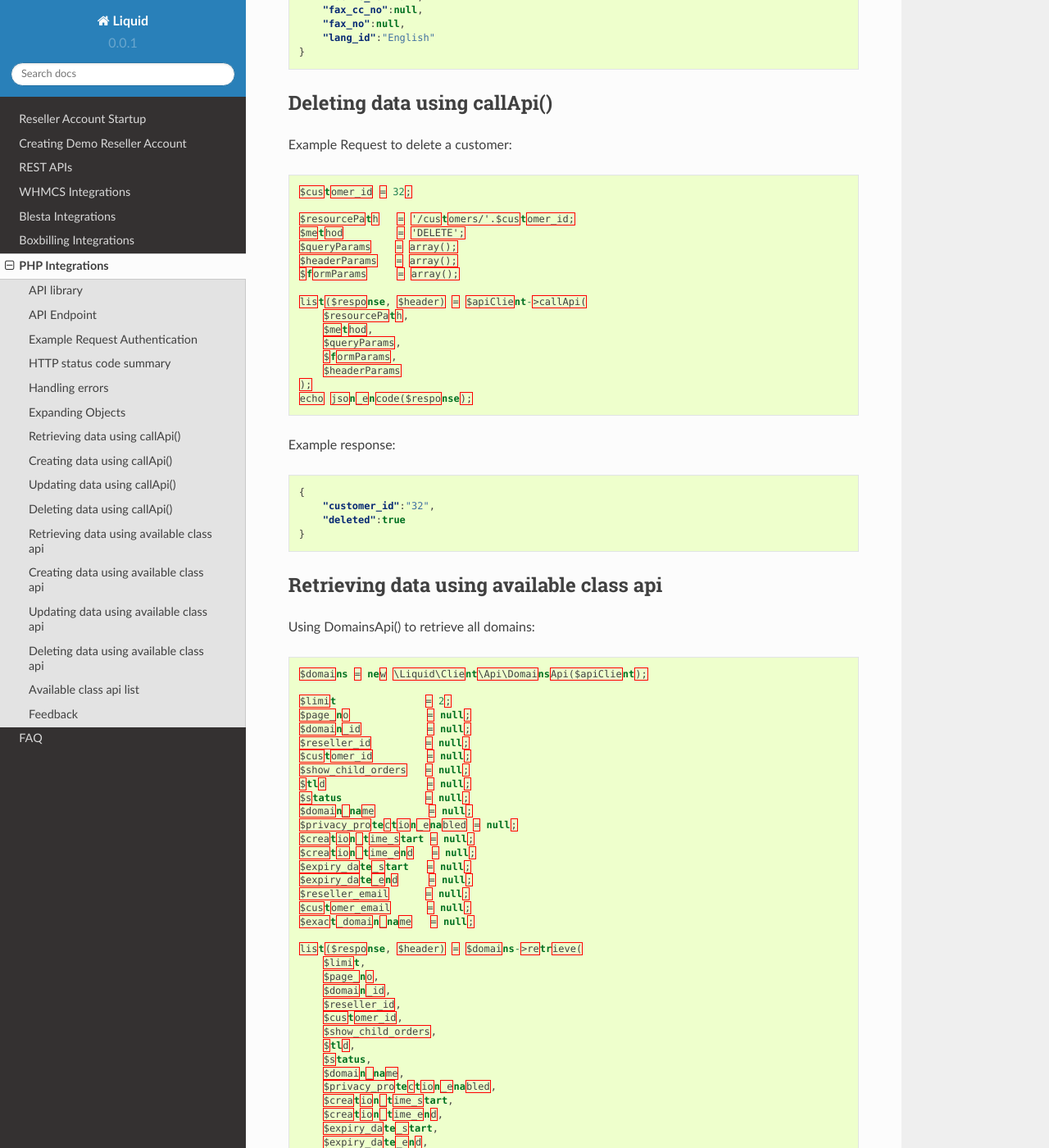
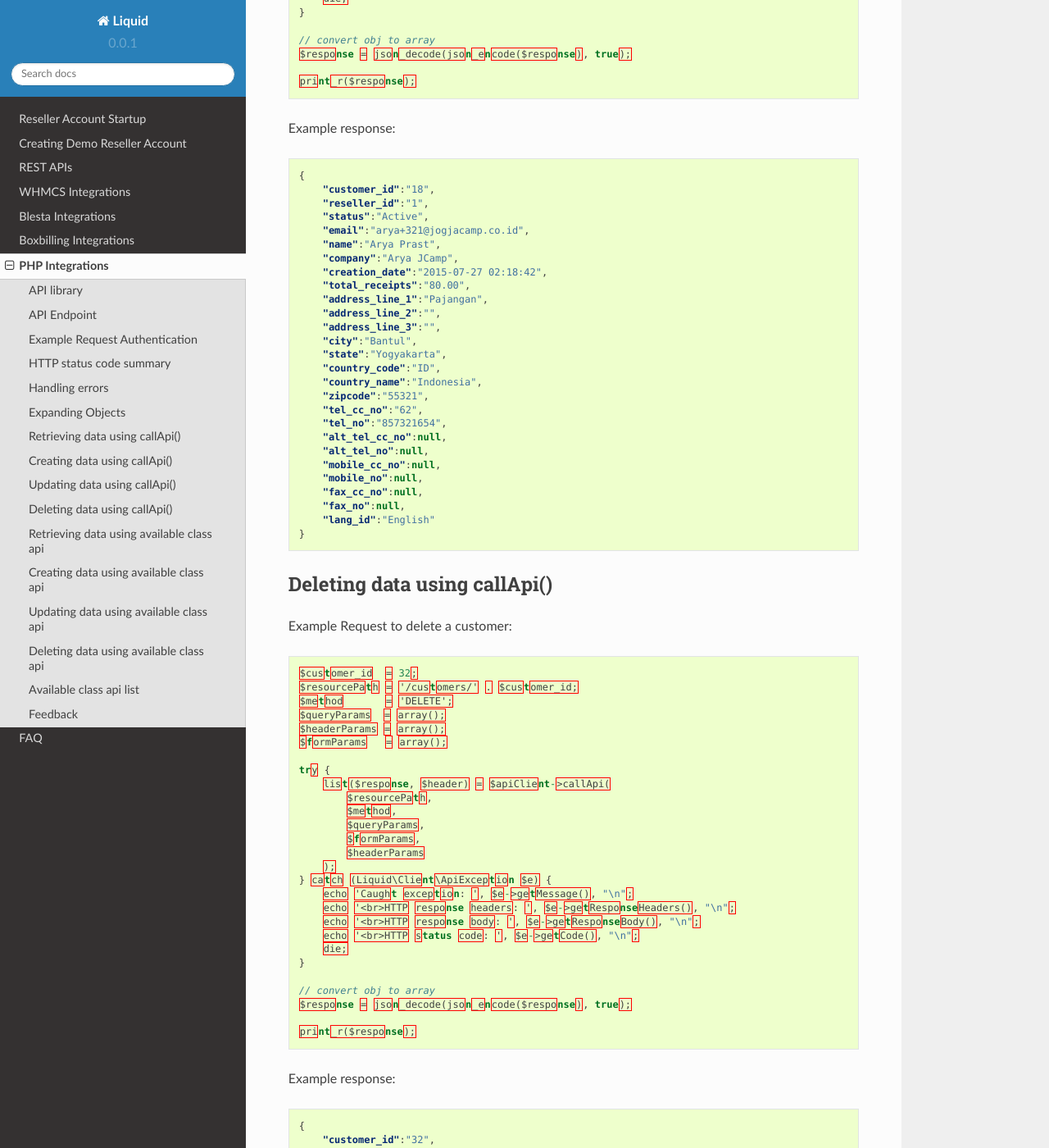
Before and after one commit to liquidregistrar/liquid-docs, a Sphinx documentation site: the page built from docs/source/php.rst, in a window 1280 px wide and 1400 px high, scrolled down 5783 px. Shown: the whole window at 82% size. Built offline with Sphinx 7.4.7 and the Read the Docs theme 2.0.0, drawn with Linux system fonts in a browser that asks for light colours; some of the changed text lies outside the part shown.

Commit message:
add try catch

```diff
--- a/docs/source/php.rst
+++ b/docs/source/php.rst
@@ -91,22 +91,34 @@ Example Request to retrieve all domains with params:
 
 .. sourcecode:: json
 
-    $resourcePath   = '/domains';
-    $method         = 'GET';
-    $formParams    = array();
-    $headerParams   = array();
+    $resourcePath = '/domains';
+    $method       = 'GET';
+    $formParams   = array();
+    $headerParams = array();
 
-    $queryParams['limit'] = 2;
+    $queryParams['limit'] = 100;
     $queryParams['tld']   = 'com';
 
-    list($response, $header) = $apiClient->callApi(
-        $resourcePath,
-        $method,
-        $queryParams,
-        $formParams,
-        $headerParams
-    );
-    echo json_encode($response);
+    try {
+        list($response, $header) = $apiClient->callApi(
+            $resourcePath,
+            $method,
+            $queryParams,
+            $formParams,
+            $headerParams
+        );
+    } catch (Liquid\Client\ApiException $e) {
+        echo 'Caught exception: ', $e->getMessage(), "\n";
+        echo '<br>HTTP response headers: ', $e->getResponseHeaders(), "\n";
+        echo '<br>HTTP response body: ', $e->getResponseBody(), "\n";
+        echo '<br>HTTP status code: ', $e->getCode(), "\n";
+        die;
+    }
+
+    // convert obj to array
+    $response = json_decode(json_encode($response), true);
+
+    print_r($response);
 
 Example response:
 
@@ -222,14 +234,26 @@ Example Request to create a new customer:
     $formParams['tel_cc_no']      = 62;
     $formParams['tel_no']         = 857321654;
 
-    list($response, $header) = $apiClient->callApi(
-        $resourcePath,
-        $method,
-        $queryParams,
-        $formParams,
-        $headerParams
-    );
-    echo json_encode($response);
+    try {
+        list($response, $header) = $apiClient->callApi(
+            $resourcePath,
+            $method,
+            $queryParams,
+            $formParams,
+            $headerParams
+        );
+    } catch (Liquid\Client\ApiException $e) {
+        echo 'Caught exception: ', $e->getMessage(), "\n";
+        echo '<br>HTTP response headers: ', $e->getResponseHeaders(), "\n";
+        echo '<br>HTTP response body: ', $e->getResponseBody(), "\n";
+        echo '<br>HTTP status code: ', $e->getCode(), "\n";
+        die;
+    }
+
+    // convert obj to array
+    $response = json_decode(json_encode($response), true);
+
+    print_r($response);
 
 Example response:
 
@@ -272,8 +296,7 @@ Example Request to update a customer:
 .. sourcecode:: json
 
     $customer_id    = 18;
-
-    $resourcePath   = '/customers/'.$customer_id;
+    $resourcePath   = '/customers/' . $customer_id;
     $method         = 'PUT';
     $queryParams    = array();
     $headerParams   = array();
@@ -289,14 +312,26 @@ Example Request to update a customer:
     $formParams['tel_cc_no']      = 62;
     $formParams['tel_no']         = 857321654;
 
-    list($response, $header) = $apiClient->callApi(
-        $resourcePath,
-        $method,
-        $queryParams,
-        $formParams,
-        $headerParams
-    );
-    echo json_encode($response);
+    try {
+        list($response, $header) = $apiClient->callApi(
+            $resourcePath,
+            $method,
+            $queryParams,
+            $formParams,
+            $headerParams
+        );
+    } catch (Liquid\Client\ApiException $e) {
+        echo 'Caught exception: ', $e->getMessage(), "\n";
+        echo '<br>HTTP response headers: ', $e->getResponseHeaders(), "\n";
+        echo '<br>HTTP response body: ', $e->getResponseBody(), "\n";
+        echo '<br>HTTP status code: ', $e->getCode(), "\n";
+        die;
+    }
+
+    // convert obj to array
+    $response = json_decode(json_encode($response), true);
+
+    print_r($response);
 
 Example response:
 
@@ -338,22 +373,33 @@ Example Request to delete a customer:
 
 .. sourcecode:: json
 
-    $customer_id = 32;
+    $customer_id  = 32;
+    $resourcePath = '/customers/' . $customer_id;
+    $method       = 'DELETE';
+    $queryParams  = array();
+    $headerParams = array();
+    $formParams   = array();
 
-    $resourcePath   = '/customers/'.$customer_id;
-    $method         = 'DELETE';
-    $queryParams    = array();
-    $headerParams   = array();
-    $formParams     = array();
+    try {
+        list($response, $header) = $apiClient->callApi(
+            $resourcePath,
+            $method,
+            $queryParams,
+            $formParams,
+            $headerParams
+        );
+    } catch (Liquid\Client\ApiException $e) {
+        echo 'Caught exception: ', $e->getMessage(), "\n";
+        echo '<br>HTTP response headers: ', $e->getResponseHeaders(), "\n";
+        echo '<br>HTTP response body: ', $e->getResponseBody(), "\n";
+        echo '<br>HTTP status code: ', $e->getCode(), "\n";
+        die;
+    }
 
-    list($response, $header) = $apiClient->callApi(
-        $resourcePath,
-        $method,
-        $queryParams,
-        $formParams,
-        $headerParams
-    );
-    echo json_encode($response);
+    // convert obj to array
+    $response = json_decode(json_encode($response), true);
+
+    print_r($response);
 
 Example response:
 
@@ -372,46 +418,58 @@ Using DomainsApi() to retrieve all domains:
 
 .. sourcecode:: json
 
-    $domains = new \Liquid\Client\Api\DomainsApi($apiClient);
+    $apiDomains = new \Liquid\Client\Api\DomainsApi($apiClient);
 
-    $limit               = 2;
-    $page_no             = null;
-    $domain_id           = null;
-    $reseller_id         = null;
-    $customer_id         = null;
-    $show_child_orders   = null;
-    $tld                 = null;
-    $status              = null;
-    $domain_name         = null;
+    $limit                      = 2;
+    $page_no                    = null;
+    $domain_id                  = null;
+    $reseller_id                = null;
+    $customer_id                = null;
+    $show_child_orders          = null;
+    $tld                        = null;
+    $status                     = null;
+    $domain_name                = null;
     $privacy_protection_enabled = null;
-    $creation_time_start = null;
-    $creation_time_end   = null;
-    $expiry_date_start   = null;
-    $expiry_date_end     = null;
-    $reseller_email      = null;
-    $customer_email      = null;
-    $exact_domain_name   = null;
+    $creation_time_start        = null;
+    $creation_time_end          = null;
+    $expiry_date_start          = null;
+    $expiry_date_end            = null;
+    $reseller_email             = null;
+    $customer_email             = null;
+    $exact_domain_name          = null;
 
-    list($response, $header) = $domains->retrieve(
-        $limit,
-        $page_no,
-        $domain_id,
-        $reseller_id,
-        $customer_id,
-        $show_child_orders,
-        $tld,
-        $status,
-        $domain_name,
-        $privacy_protection_enabled,
-        $creation_time_start,
-        $creation_time_end,
-        $expiry_date_start,
-        $expiry_date_end,
-        $reseller_email,
-        $customer_email,
-        $exact_domain_name
-    );
-    echo json_encode($response);
+    try {
+        list($response, $header) = $apiDomains->retrieve(
+            $limit,
+            $page_no,
+            $domain_id,
+            $reseller_id,
+            $customer_id,
+            $show_child_orders,
+            $tld,
+            $status,
+            $domain_name,
+            $privacy_protection_enabled,
+            $creation_time_start,
+            $creation_time_end,
+            $expiry_date_start,
+            $expiry_date_end,
+            $reseller_email,
+            $customer_email,
+            $exact_domain_name
+        );
+    } catch (Liquid\Client\ApiException $e) {
+        echo 'Caught exception: ', $e->getMessage(), "\n";
+        echo '<br>HTTP response headers: ', $e->getResponseHeaders(), "\n";
+        echo '<br>HTTP response body: ', $e->getResponseBody(), "\n";
+        echo '<br>HTTP status code: ', $e->getCode(), "\n";
+        die;
+    }
+
+    // convert obj to array
+    $response = json_decode(json_encode($response), true);
+
+    print_r($response);
 
 Example response:
 
@@ -510,18 +568,30 @@ Using BillingApi() to add fund a reseller:
 
 .. sourcecode:: json
 
-    $billing = new \Liquid\Client\Api\BillingApi($apiClient);
+    $apiBilling = new \Liquid\Client\Api\BillingApi($apiClient);
 
-    $reseller_id    = 113;
-    $amount         = 150;
-    $description    = 'add fund from API';
+    $reseller_id = 113;
+    $amount      = 150;
+    $description = 'add fund from API';
 
-    list($response, $header) = $billing->addFundReseller(
-        $reseller_id,
-        $amount,
-        $description
-    );
-    echo json_encode($response);
+    try {
+        list($response, $header) = $apiBilling->addFundReseller(
+            $reseller_id,
+            $amount,
+            $description
+        );
+    } catch (Liquid\Client\ApiException $e) {
+        echo 'Caught exception: ', $e->getMessage(), "\n";
+        echo '<br>HTTP response headers: ', $e->getResponseHeaders(), "\n";
+        echo '<br>HTTP response body: ', $e->getResponseBody(), "\n";
+        echo '<br>HTTP status code: ', $e->getCode(), "\n";
+        die;
+    }
+
+    // convert obj to array
+    $response = json_decode(json_encode($response), true);
+
+    print_r($response);
 
 Example response:
 
@@ -546,53 +616,64 @@ Using ResellersApi() to update a reseller:
 
 .. sourcecode:: json
 
-    $reseller = new \Liquid\Client\Api\ResellersApi($apiClient);
+    $apiReseller = new \Liquid\Client\Api\ResellersApi($apiClient);
 
-    $reseller_id    = 113;
-    $email          = 'arya+15@jogjacamp.co.id';
-    $name           = 'Arya Prast';
-    $company        = 'Arya JCamp';
-    $address_line_1 = 'Pajangan';
-    $city           = 'Bantul';
-    $state          = 'Yogyakarta';
-    $country_code   = 'ID';
-    $zipcode        = '55321';
-    $tel_cc_no      = 62;
-    $tel_no         = 8579321465;
-    $selling_currency  = 'USD';
-    $address_line_2 = null;
-    $address_line_3 = null;
-    $alt_tel_cc_no  = null;
-    $alt_tel_no     = null;
-    $mobile_cc_no   = null;
-    $mobile_no      = null;
-    $fax_cc_no      = null;
-    $fax_no         = null;
+    $reseller_id      = 113;
+    $email            = 'arya+15@jogjacamp.co.id';
+    $name             = 'Arya Prast';
+    $company          = 'Arya JCamp';
+    $address_line_1   = 'Pajangan';
+    $city             = 'Bantul';
+    $state            = 'Yogyakarta';
+    $country_code     = 'ID';
+    $zipcode          = '55321';
+    $tel_cc_no        = 62;
+    $tel_no           = 8579321465;
+    $selling_currency = 'USD';
+    $address_line_2   = null;
+    $address_line_3   = null;
+    $alt_tel_cc_no    = null;
+    $alt_tel_no       = null;
+    $mobile_cc_no     = null;
+    $mobile_no        = null;
+    $fax_cc_no        = null;
+    $fax_no           = null;
 
+    try {
+        list($response, $header) = $apiReseller->updateReseller(
+            $reseller_id,
+            $email,
+            $name,
+            $company,
+            $address_line_1,
+            $city,
+            $state,
+            $country_code,
+            $zipcode,
+            $tel_cc_no,
+            $tel_no,
+            $selling_currency,
+            $address_line_2,
+            $address_line_3,
+            $alt_tel_cc_no,
+            $alt_tel_no,
+            $mobile_cc_no,
+            $mobile_no,
+            $fax_cc_no,
+            $fax_no
+        );
+    } catch (Liquid\Client\ApiException $e) {
+        echo 'Caught exception: ', $e->getMessage(), "\n";
+        echo '<br>HTTP response headers: ', $e->getResponseHeaders(), "\n";
+        echo '<br>HTTP response body: ', $e->getResponseBody(), "\n";
+        echo '<br>HTTP status code: ', $e->getCode(), "\n";
+        die;
+    }
 
-    list($response, $header) = $reseller->updateReseller(
-        $reseller_id,
-        $email,
-        $name,
-        $company,
-        $address_line_1,
-        $city,
-        $state,
-        $country_code,
-        $zipcode,
-        $tel_cc_no,
-        $tel_no,
-        $selling_currency,
-        $address_line_2,
-        $address_line_3,
-        $alt_tel_cc_no,
-        $alt_tel_no,
-        $mobile_cc_no,
-        $mobile_no,
-        $fax_cc_no,
-        $fax_no
-    );
-    echo json_encode($response);
+    // convert obj to array
+    $response = json_decode(json_encode($response), true);
+
+    print_r($response);
 
 Example response:
 
@@ -638,14 +719,26 @@ Using ResellersApi() to delete a reseller:
 
 .. sourcecode:: json
 
-    $reseller = new \Liquid\Client\Api\ResellersApi($apiClient);
+    $apiReseller = new \Liquid\Client\Api\ResellersApi($apiClient);
 
     $reseller_id = 343;
 
-    list($response, $header) = $reseller->delete_(
-        $reseller_id
-    );
-    echo json_encode($response);
+    try {
+        list($response, $header) = $apiReseller->delete_(
+            $reseller_id
+        );
+    } catch (Liquid\Client\ApiException $e) {
+        echo 'Caught exception: ', $e->getMessage(), "\n";
+        echo '<br>HTTP response headers: ', $e->getResponseHeaders(), "\n";
+        echo '<br>HTTP response body: ', $e->getResponseBody(), "\n";
+        echo '<br>HTTP status code: ', $e->getCode(), "\n";
+        die;
+    }
+
+    // convert obj to array
+    $response = json_decode(json_encode($response), true);
+
+    print_r($response);
 
 Example response:
 
```
